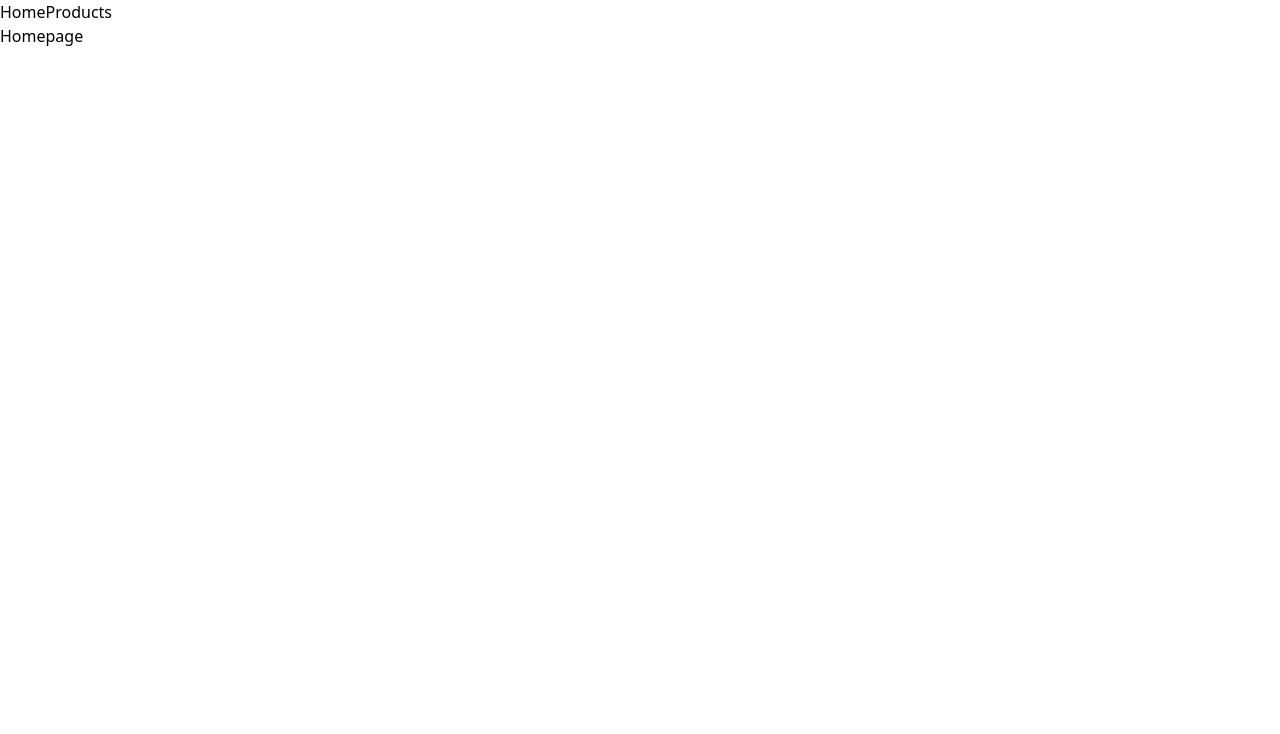
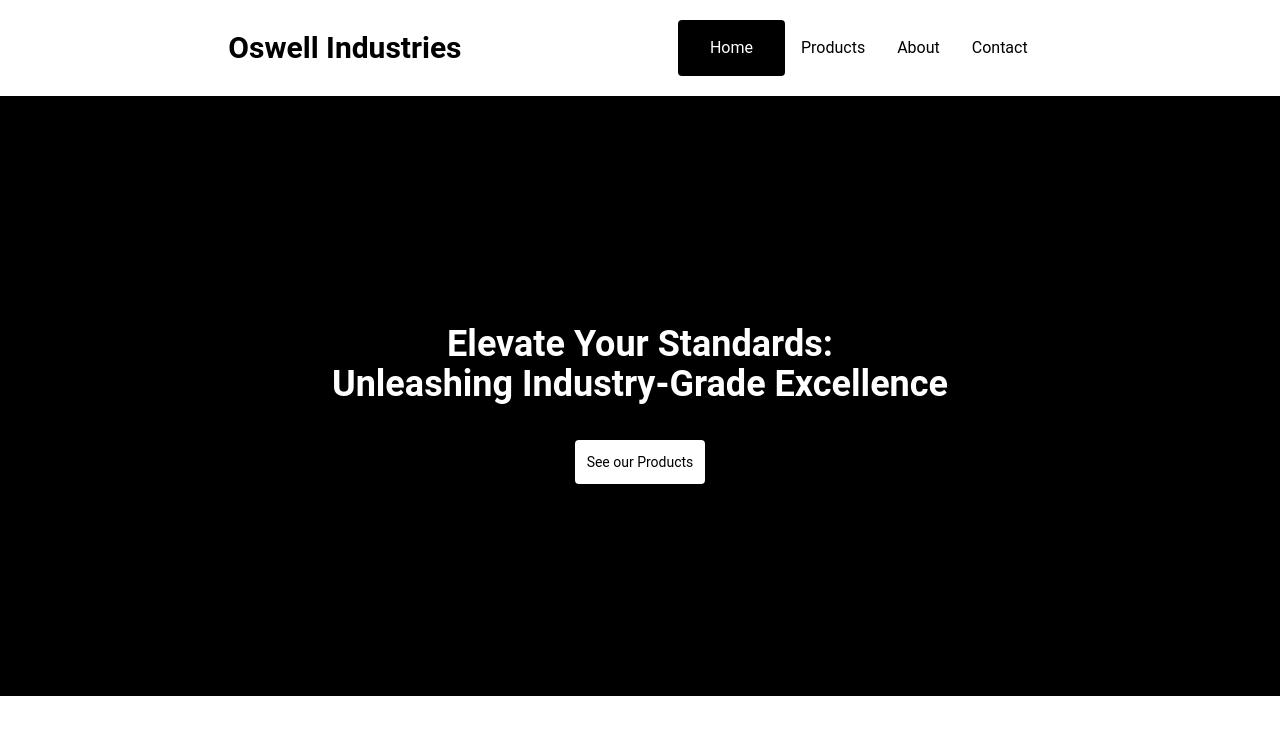
Before and after one commit to governedbyprudence/ecomPortfolio, a React (Vite) app: page / in a window 1280 px wide. Shown: the top 734 px of the page. Built offline with nearby package versions, Linux system fonts and the light colour scheme.

Commit message:
- Added responsive navbar - Added Hero section - Added product grid

```diff
--- a/package.json
+++ b/package.json
@@ -10,10 +10,12 @@
     "preview": "vite preview"
   },
   "dependencies": {
+    "@material-tailwind/react": "^2.1.0",
     "@tanstack/react-query": "^4.32.6",
     "firebase": "^10.1.0",
     "react": "^18.2.0",
     "react-dom": "^18.2.0",
+    "react-icons": "^4.10.1",
     "react-responsive": "^9.0.2",
     "react-router-dom": "^6.14.2"
   },
--- a/src/App.jsx
+++ b/src/App.jsx
@@ -5,19 +5,20 @@ import {
 } from "react-router-dom";
 import HomePage from "./core/routes/homepage";
 import { AllProductPage } from "./core/routes/products";
-import Navbar from "./core/components/navbar";
+import {CustomNavbar} from "./core/components/navbar";
 import "./firebase-config.js";
 import { QueryClient,QueryClientProvider } from "@tanstack/react-query";
 import SingleProductPage from "./core/routes/singleProduct";
 
+import { ThemeProvider } from "@material-tailwind/react";
 
 export default function App() {
   const queryClient = new QueryClient();
 
   return (
-   <QueryClientProvider client={queryClient}>
+   <ThemeProvider>
+    <QueryClientProvider client={queryClient}>
     <Router>
-    <Navbar/>
     <Routes>
       <Route path="/" element={<HomePage/>}></Route>
       <Route path="/products" element={<AllProductPage/>}></Route>
@@ -25,5 +26,6 @@ export default function App() {
     </Routes>
    </Router>
    </QueryClientProvider>
+   </ThemeProvider>
   )
 }
--- /dev/null
+++ b/src/core/components/Hero.jsx
@@ -0,0 +1,10 @@
+const Hero = () =>{
+    return (
+        <div className="h-[600px] bg-black w-full flex flex-col justify-center items-center">
+        <h1 className="text-white font-bold text-3xl lg:text-4xl text-center m-4">Elevate Your Standards:<br/> Unleashing Industry-Grade Excellence</h1>
+        <button className="bg-white text-black rounded p-3 text-sm hover:text-white  hover:bg-gray-900 mt-5">See our Products</button>
+    </div>
+    );
+}
+
+export default Hero;
--- a/src/core/components/navbar.jsx
+++ b/src/core/components/navbar.jsx
@@ -1,8 +1,35 @@
-export default function Navbar(){
-    return (
-        <div>
-            <a href="/">Home</a>
-            <a href="/products">Products</a>
+import React from "react";
+import {AiOutlineClose,AiOutlineMenu} from 'react-icons/ai/';
+import { Link } from "react-router-dom";
+
+export function CustomNavbar() {
+  const [openNav, setOpenNav] = React.useState(false);
+
+
+  return (
+    <div className="w-full flex justify-between items-center h-24 mx-auto">
+        <div className="w-full flex justify-evenly items-center">
+        <h1 className="text-3xl font-bold pl-3">Oswell Industries</h1>
+        <ul className="hidden md:flex pr-5">
+          <li className="py-4 px-8 h-full w-full rounded bg-black hover:bg-red-300 text-white"><Link to="/">Home</Link></li>
+          <li className="p-4"><Link to="/products">Products</Link></li>
+          <li className="p-4">About</li>
+          <li className="p-4">Contact</li>
+        </ul>
         </div>
-    )
+        <div className="block md:hidden">
+          {!openNav?<AiOutlineMenu size={30} onClick={()=>setOpenNav(true)}/>:<AiOutlineClose size={30} onClick={()=>setOpenNav(false)}/>}
+        </div>
+        <div className={openNav?"fixed md:hidden left-0 top-0 w-[50%] h-full bg-black text-white ease-in-out duration-500":"fixed hidden"}>
+        <h1 className="w-full text-2xl font-bold mt-8 ml-8 ">Oswell Industries</h1>
+
+        <ul className=" p-[20px]">
+          <li className="p-4 border-white border-b-[1px]">Home</li>
+          <li className="p-4 border-white border-b-[1px]">Products</li>
+          <li className="p-4 border-white border-b-[1px]">About</li>
+          <li className="p-4">Contact</li>
+        </ul>
+        </div>
+    </div>
+  );
 }
--- a/src/core/components/product.jsx
+++ b/src/core/components/product.jsx
@@ -1,20 +1,8 @@
 export default function Product(props) {
+    const product = props.product
     return (
-<div className="w-full max-w-sm bg-white border border-gray-100 rounded-lg dark:border-gray-700">
-    <a href="#">
-        <img className="p-8 rounded-t-lg" src="/docs/images/products/apple-watch.png" alt="product image" />
-    </a>
-    <div className="px-5 pb-5">
-        <a href="#">
-            <h5 className="text-xl font-semibold tracking-tight text-gray-900 dark:text-white">Apple Watch Series 7 GPS, Aluminium Case, Starlight Sport</h5>
-        </a>
-
-        <div className="flex items-center justify-between">
-            <span className="text-3xl font-bold text-gray-900 dark:text-dark">$599</span>
-            <a href="#" className="text-white bg-blue-700 hover:bg-blue-800 focus:ring-4 focus:outline-none focus:ring-blue-300 font-medium rounded-lg text-sm px-5 py-2.5 text-center dark:bg-blue-600 dark:hover:bg-blue-700 dark:focus:ring-blue-800">Add to cart</a>
+        <div>
+            product
         </div>
-    </div>
-</div>
-
-    )
+    );
 }
--- a/src/core/routes/homepage.jsx
+++ b/src/core/routes/homepage.jsx
@@ -1,7 +1,10 @@
+import { CustomNavbar } from "../components/navbar";
+import Hero from "../components/Hero";
 export const HomePage=()=>{
     return (
         <div>
-            Homepage
+        <CustomNavbar/>
+        <Hero/>
         </div>
     );
 }
--- a/src/core/routes/products.jsx
+++ b/src/core/routes/products.jsx
@@ -1,7 +1,7 @@
 import Product from "../components/product";
-import MediaQuery from "react-responsive";
 import {useQuery} from '@tanstack/react-query';
 import { getAllProducts } from "../api/firestore";
+import { CustomNavbar } from "../components/navbar";
 export const AllProductPage = ()=>{
     const {data,isLoading,isError} = useQuery(["allProducts"],getAllProducts);
 
@@ -13,11 +13,14 @@ export const AllProductPage = ()=>{
         return<>error</>
     }
     return (
-        <div>
-      {data.map((item) => (
-        <div key={item.id}><a href={`/products/${item.id}`}>{item.name}</a></div>
-      ))}
-    </div>
+       <div>
+        <CustomNavbar/>
+          <h1 className="text-2xl font-bold m-8">Our Products</h1>
+        <div className="grid grid-cols-1 md:grid-cols-2 lg:grid-cols-3 gap-3 m-8">
+          {data.map((e)=><Product/>)}
+
+        </div>
+     </div>
     );
 }
 
--- a/tailwind.config.js
+++ b/tailwind.config.js
@@ -1,10 +1,9 @@
-/** @type {import('tailwindcss').Config} */
-export default {
-  content: [
-    "./src/**/*.{js,jsx,ts,tsx}",
-  ],
+const withMT = require("@material-tailwind/react/utils/withMT");
+
+module.exports = withMT({
+  content: ["./index.html", "./src/**/*.{vue,js,ts,jsx,tsx}"],
   theme: {
     extend: {},
   },
   plugins: [],
-}
+});
```
Also changed, not shown: src/admin/components/drawer.jsx (added), src/admin/routes/dashboard.jsx (added), src/admin/routes/login.jsx (added), 1 other file (tests, documents, lock files or other folders).
